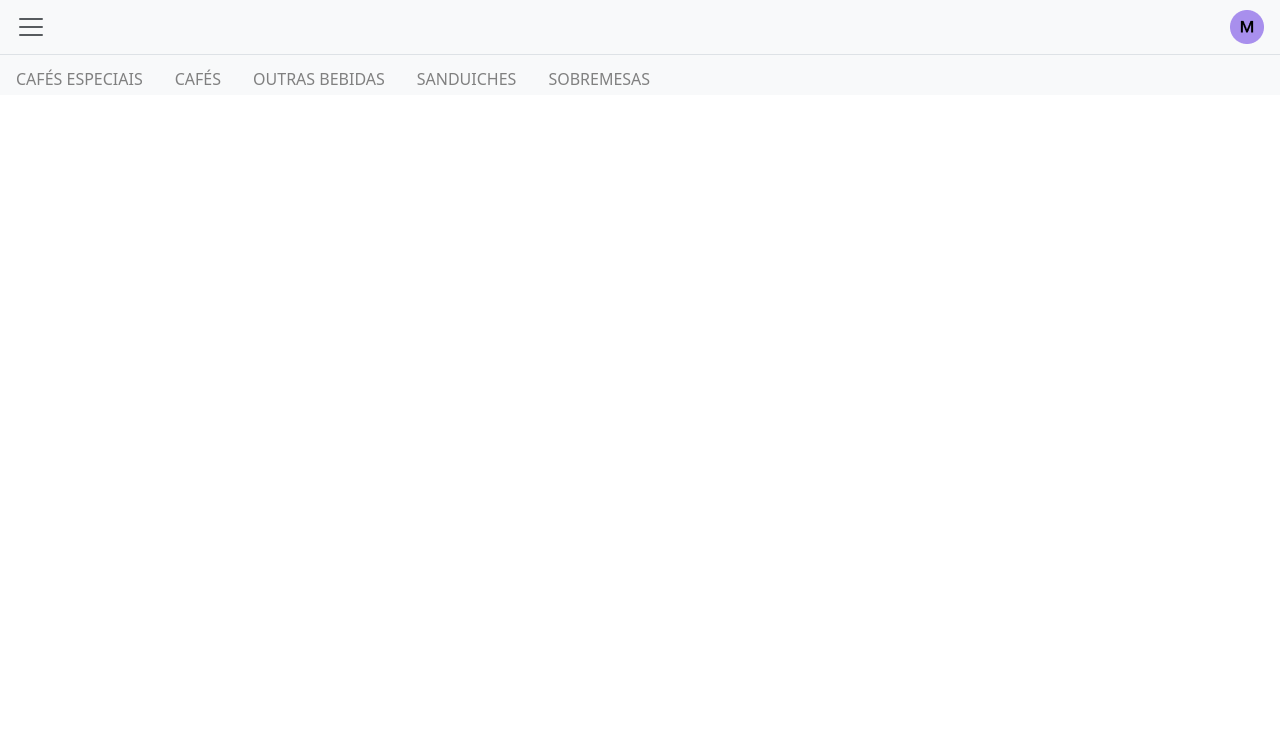
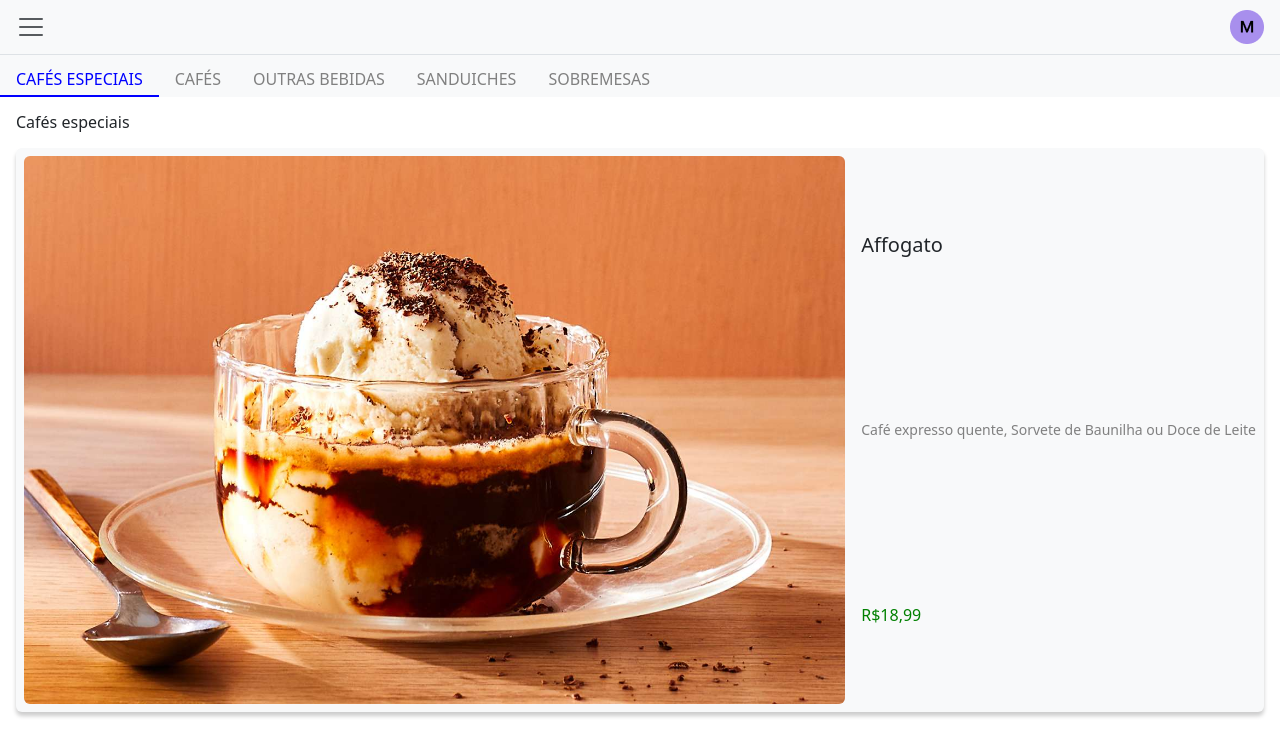
Before and after one commit to vbluuiza/projeto-cafeteria-cesar-school, a Python web app: template app/templates/index.html in a window 1280 px wide. Shown: the top 756 px of the page. Run offline with Jinja, Linux system fonts and the light colour scheme; the template is opened without the code that fills it, so the values that code supplies are empty.

Commit message:
:sparkles: feat: containerdos cards e modelo de card feitos

```diff
--- a/app/static/css/cardapio.css
+++ b/app/static/css/cardapio.css
@@ -23,3 +23,38 @@ li .nav-link {
   color: blue;
   border-bottom: 2px solid blue;
 }
+
+.custom-card{
+  display: grid;
+  align-items: center;
+  grid-template-areas:
+  "card-img card-title"
+  "card-img card-text"
+  "card-img card-price";
+  column-gap: 16px;
+  padding: 8px;
+  box-shadow: 0px 4px 4px rgba(0, 0, 0, 0.2);
+}
+
+.card-img{
+  grid-area: card-img;
+  object-fit: cover;
+}
+
+.card-title{
+  grid-area: card-title;
+  font-size: 20px;
+}
+
+.card-text{
+  display: flex;
+  grid-area: card-text;
+  font-size: 14px;
+  color: gray;
+}
+
+.card-price{
+  grid-area: card-price;
+  font-size: 16px;
+  color: green;
+}
--- a/app/templates/index.html
+++ b/app/templates/index.html
@@ -20,16 +20,16 @@
             <div class="offcanvas offcanvas-start w-50" tabindex="-1" id="offcanvasNavbar"
                 aria-labelledby="offcanvasNavbarLabel">
                 <div class="offcanvas-header">
-                    <h5 class="offcanvas-title" id="offcanvasNavbarLabel">Offcanvas</h5>
+                    <h5 class="offcanvas-title" id="offcanvasNavbarLabel">Voyage</h5>
                     <button type="button" class="btn-close" data-bs-dismiss="offcanvas" aria-label="Close"></button>
                 </div>
                 <div class="offcanvas-body">
                     <ul class="navbar-nav justify-content-end flex-grow-1 pe-3">
                         <li class="nav-item">
-                            <a class="nav-link" aria-current="page" href="pedido.html">Novo pedido</a>
+                            <a class="nav-link" aria-current="page" href="pedido.html">pedidos</a>
                         </li>
                         <li class="nav-item">
-                            <a class="nav-link" href="#">Pedidos</a>
+                            <a class="nav-link" href="#">Sair</a>
                         </li>
                     </ul>
                 </div>
@@ -39,10 +39,10 @@
         <div class="nav-scroller d-flex mt-2">
             <ul class="nav flex-nowrap custom-nav">
                 <li>
-                    <a class="nav-link py-1 ac" id="radioItem1" aria-current="page" href="#">CAFÉS ESPECIAIS</a>
+                    <a class="nav-link py-1 active" id="radioItem1" aria-current="page" href="#">CAFÉS ESPECIAIS</a>
                 </li>
                 <li>
-                    <a class="nav-link py-1" id="radioItem2" href="#">CAFÉS</a>
+                    <a class="nav-link py-1" id="radioItem2" href="cafes_especiais">CAFÉS</a>
                 </li>
                 <li>
                     <a class="nav-link py-1" id="radioItem3" href="#">OUTRAS BEBIDAS</a>
@@ -56,11 +56,22 @@
             </ul>
         </div>
     </nav>
-    <script src="https://cdn.jsdelivr.net/npm/swiper@11/swiper-element-bundle.min.js"></script>
-    <script src="https://cdn.jsdelivr.net/npm/bootstrap@5.3.6/dist/js/bootstrap.bundle.min.js"
-        integrity="sha384-j1CDi7MgGQ12Z7Qab0qlWQ/Qqz24Gc6BM0thvEMVjHnfYGF0rmFCozFSxQBxwHKO"
-        crossorigin="anonymous"></script>
-    <script src="../static/js/scripts.js"></script>
+    <div>
+        <div class="px-3 mt-3">
+            <h6 id="cafes_especiais" class="mb-3">Cafés especiais</h6>
+            <div class="custom-card rounded-2 bg-light">
+                <img class="card-img h-100 rounded-2" src="../static/img/afogato.jpg" alt="">
+                <h5 class="card-title mb-2">Affogato</h5>
+                <p class="card-text mb-2">Café expresso quente, Sorvete de Baunilha ou Doce de Leite
+                </p>
+                <p class="card-price mb-0">R$18,99</p>
+            </div>
+        </div>
+        <script src="https://cdn.jsdelivr.net/npm/swiper@11/swiper-element-bundle.min.js"></script>
+        <script src="https://cdn.jsdelivr.net/npm/bootstrap@5.3.6/dist/js/bootstrap.bundle.min.js"
+            integrity="sha384-j1CDi7MgGQ12Z7Qab0qlWQ/Qqz24Gc6BM0thvEMVjHnfYGF0rmFCozFSxQBxwHKO"
+            crossorigin="anonymous"></script>
+        <script src="../static/js/scripts.js"></script>
 </body>
 
 </html>
```
Also changed, not shown: app/static/css/vars.css (added).
